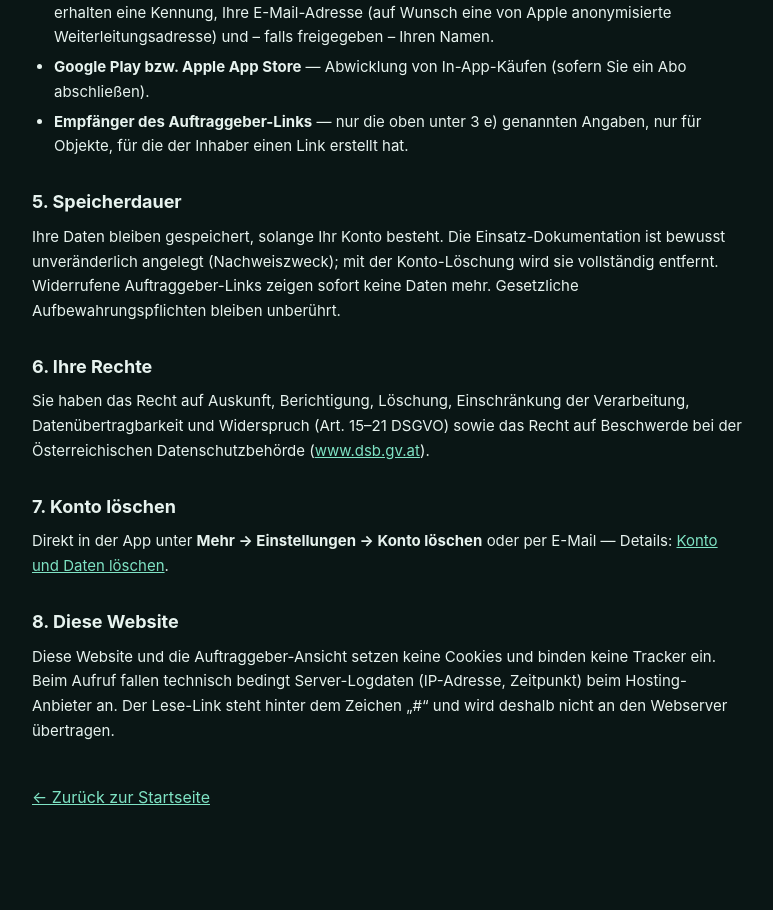
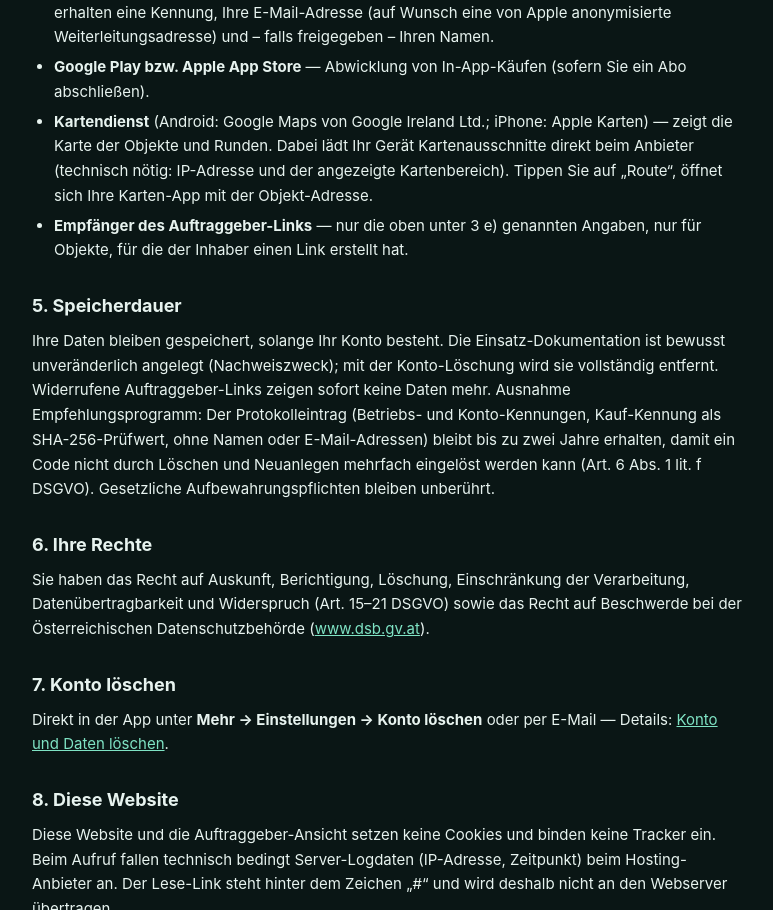
Before and after one commit to CraftlogAPP/objektdex-web, a plain HTML site: page datenschutz.html in a window 1280 px wide. Shown: the part 2590-3500 px from the top of the page, without its empty margins (252-1025 px from the left). Before the commit the page ends 3464 px from the top, so only its background shows below. Drawn offline with Linux system fonts and the light colour scheme.

Commit message:
Datenschutz: Kartendienst ergänzt, Speicherdauer Empfehlungs-Protokoll

```diff
--- a/datenschutz.html
+++ b/datenschutz.html
@@ -130,13 +130,19 @@
       <li><strong>Google</strong> (nur bei Nutzung der Google-Anmeldung) — Authentifizierung; wir erhalten E-Mail-Adresse und Namen.</li>
       <li><strong>Apple</strong> (nur bei Nutzung von „Mit Apple anmelden“ auf dem iPhone) — Authentifizierung; wir erhalten eine Kennung, Ihre E-Mail-Adresse (auf Wunsch eine von Apple anonymisierte Weiterleitungsadresse) und – falls freigegeben – Ihren Namen.</li>
       <li><strong>Google Play bzw. Apple App Store</strong> — Abwicklung von In-App-Käufen (sofern Sie ein Abo abschließen).</li>
+      <li><strong>Kartendienst</strong> (Android: Google Maps von Google Ireland Ltd.; iPhone: Apple Karten) — zeigt die Karte der
+        Objekte und Runden. Dabei lädt Ihr Gerät Kartenausschnitte direkt beim Anbieter (technisch nötig: IP-Adresse und der
+        angezeigte Kartenbereich). Tippen Sie auf „Route“, öffnet sich Ihre Karten-App mit der Objekt-Adresse.</li>
       <li><strong>Empfänger des Auftraggeber-Links</strong> — nur die oben unter 3 e) genannten Angaben, nur für Objekte, für die der Inhaber einen Link erstellt hat.</li>
     </ul>
 
     <h2>5. Speicherdauer</h2>
     <p>Ihre Daten bleiben gespeichert, solange Ihr Konto besteht. Die Einsatz-Dokumentation ist bewusst unveränderlich
       angelegt (Nachweiszweck); mit der Konto-Löschung wird sie vollständig entfernt. Widerrufene Auftraggeber-Links zeigen
-      sofort keine Daten mehr. Gesetzliche Aufbewahrungspflichten bleiben unberührt.</p>
+      sofort keine Daten mehr. Ausnahme Empfehlungsprogramm: Der Protokolleintrag (Betriebs- und Konto-Kennungen, Kauf-Kennung
+      als SHA-256-Prüfwert, ohne Namen oder E-Mail-Adressen) bleibt bis zu zwei Jahre erhalten, damit ein Code nicht durch
+      Löschen und Neuanlegen mehrfach eingelöst werden kann (Art. 6 Abs. 1 lit. f DSGVO). Gesetzliche Aufbewahrungspflichten
+      bleiben unberührt.</p>
 
     <h2>6. Ihre Rechte</h2>
     <p>Sie haben das Recht auf Auskunft, Berichtigung, Löschung, Einschränkung der Verarbeitung, Datenübertragbarkeit und
```
